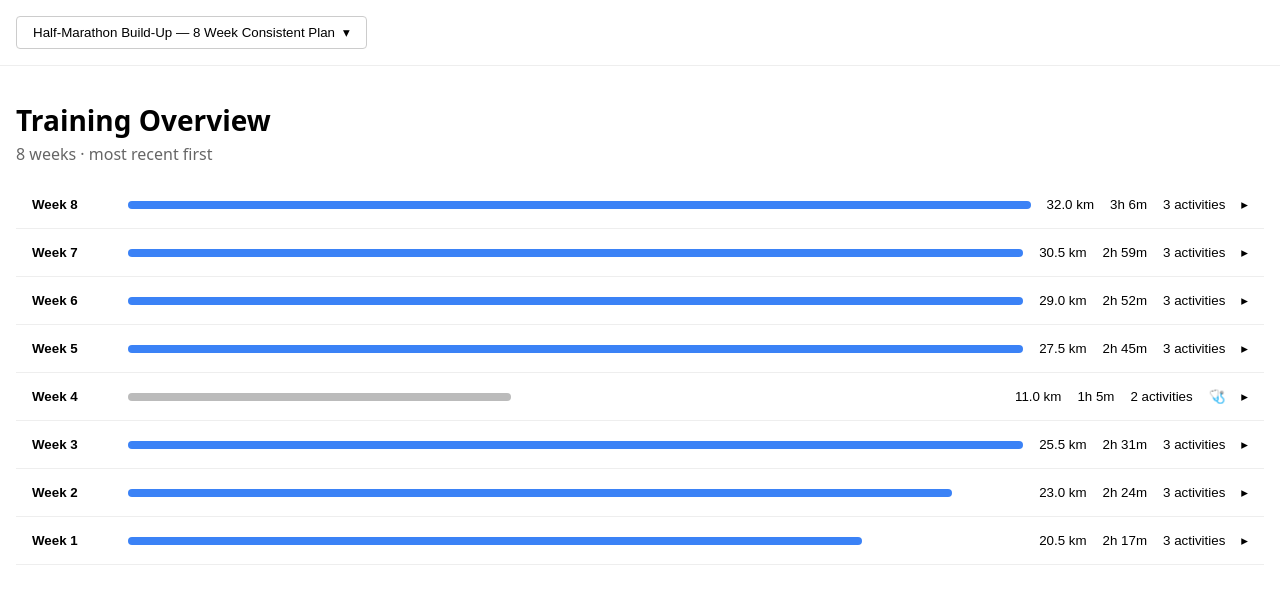
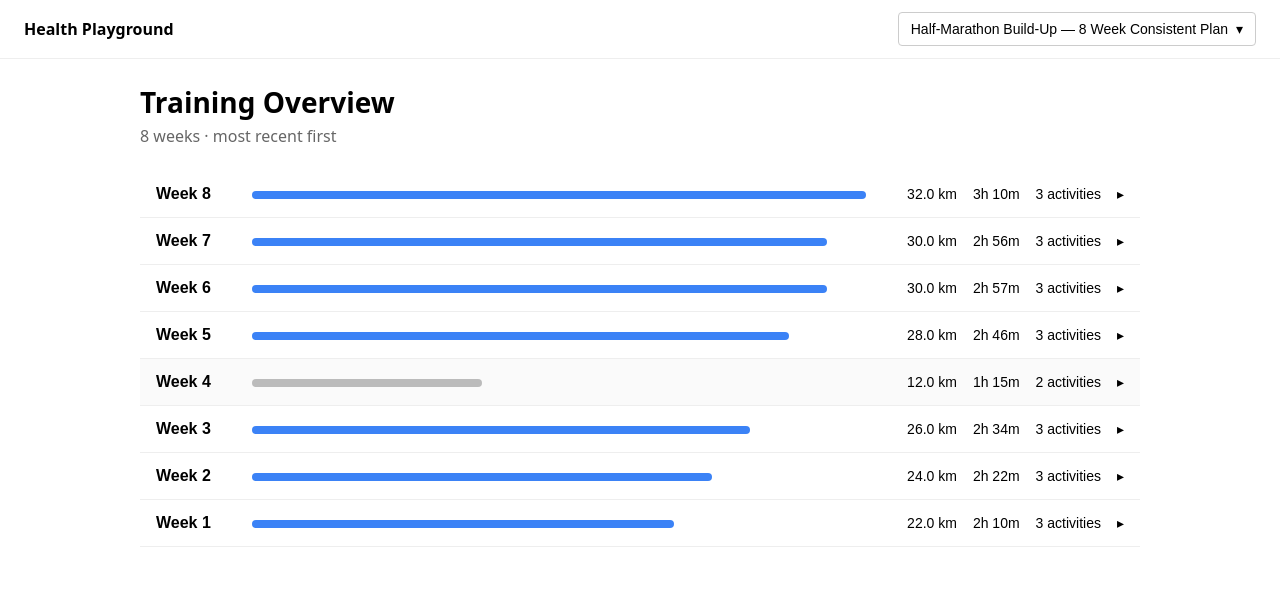
Before and after one commit to ketilaa/health-sdlc-playground, a Next.js app in the folder frontend/: page / in a window 1280 px wide. Shown: the top 604 px of the page. Built offline with nearby package versions, Linux system fonts and the light colour scheme.

Commit message:
chore: agent work output [no-trigger]

```diff
--- a/frontend/src/app/page.tsx
+++ b/frontend/src/app/page.tsx
@@ -1,5 +1,7 @@
+'use client'
+
 import React from 'react'
-import { TrainingOverview } from '@/components/TrainingOverview'
+import TrainingOverview from '../components/TrainingOverview'
 
 export default function HomePage() {
   return <TrainingOverview />
--- a/frontend/src/components/TrainingOverview.tsx
+++ b/frontend/src/components/TrainingOverview.tsx
@@ -1,45 +1,265 @@
 'use client'
 
 import React, { useEffect, useState } from 'react'
-import { getDefaultDataset, type Dataset } from '@/data/datasets'
-import { DatasetSelector } from './DatasetSelector'
-import { LoadingState } from './LoadingState'
-import { WeekRow } from './WeekRow'
+import { getDefaultDataset, getSelectableDatasets, Dataset, Week } from '../data/datasets'
+import { formatDistance, formatDuration, totalDistance, totalDuration } from '../lib/format'
+
+interface DatasetSelectorProps {
+  current: Dataset
+}
+
+function DatasetSelector({ current }: DatasetSelectorProps) {
+  const [open, setOpen] = useState(false)
+  const selectable = getSelectableDatasets()
+
+  return (
+    <div style={{ position: 'relative' }}>
+      <button
+        type="button"
+        data-testid="dataset-selector"
+        aria-label="Select dataset"
+        aria-haspopup="listbox"
+        aria-expanded={open}
+        onClick={() => setOpen((o) => !o)}
+        style={{
+          background: '#fff',
+          border: '1px solid #ccc',
+          padding: '8px 12px',
+          borderRadius: 4,
+          cursor: 'pointer',
+          fontSize: 14,
+        }}
+      >
+        {current.name}
+        <span aria-hidden="true" style={{ marginLeft: 8 }}>▾</span>
+      </button>
+      {open && (
+        <ul
+          role="listbox"
+          aria-label="Available datasets"
+          style={{
+            position: 'absolute',
+            top: '100%',
+            left: 0,
+            background: '#fff',
+            border: '1px solid #ccc',
+            borderRadius: 4,
+            margin: 0,
+            padding: 4,
+            listStyle: 'none',
+            minWidth: '100%',
+            zIndex: 10,
+          }}
+        >
+          {selectable.map((d) => (
+            <li
+              key={d.id}
+              role="option"
+              aria-selected={d.id === current.id}
+              style={{ padding: '6px 10px', cursor: 'pointer' }}
+            >
+              {d.name}
+            </li>
+          ))}
+        </ul>
+      )}
+    </div>
+  )
+}
+
+function WeekRow({ week, expanded, onToggle }: { week: Week; expanded: boolean; onToggle: () => void }) {
+  const distances = week.activities.map((a) => a.distanceKm)
+  const durations = week.activities.map((a) => a.durationMinutes)
+  const distanceText = formatDistance(totalDistance(distances))
+  const durationText = formatDuration(totalDuration(durations))
+  const activityCount = week.activities.length
+  const countText = `${activityCount} activities`
+  const isSickness = Boolean(week.skipped)
+  const panelId = `week-activities-${week.weekNumber}`
+
+  return (
+    <div
+      data-testid="week-row"
+      style={{
+        borderBottom: '1px solid #eee',
+        padding: 0,
+      }}
+    >
+      <button
+        type="button"
+        aria-expanded={expanded}
+        aria-controls={panelId}
+        onClick={onToggle}
+        style={{
+          width: '100%',
+          textAlign: 'left',
+          background: isSickness ? '#fafafa' : '#fff',
+          border: 'none',
+          padding: '14px 16px',
+          display: 'flex',
+          alignItems: 'center',
+          gap: 16,
+          cursor: 'pointer',
+          fontSize: 14,
+        }}
+      >
+        <span style={{ fontWeight: 600, fontSize: 16, minWidth: 80 }}>
+          Week {week.weekNumber}
+        </span>
+        <span style={{ flex: 1 }} aria-hidden="true">
+          <span
+            style={{
+              display: 'inline-block',
+              height: 8,
+              width: `${Math.min(100, totalDistance(distances) * 3)}%`,
+              background: isSickness ? '#bbb' : '#3b82f6',
+              borderRadius: 4,
+            }}
+          />
+        </span>
+        <span data-testid="week-total-distance" style={{ fontVariantNumeric: 'tabular-nums' }}>
+          {distanceText}
+        </span>
+        <span data-testid="week-total-duration" style={{ fontVariantNumeric: 'tabular-nums' }}>
+          {durationText}
+        </span>
+        <span data-testid="week-activity-count">{countText}</span>
+        <span aria-hidden="true" style={{ transform: expanded ? 'rotate(90deg)' : 'rotate(0deg)' }}>
+          ▸
+        </span>
+      </button>
+      {expanded && (
+        <div
+          id={panelId}
+          data-testid="week-activities"
+          role="region"
+          aria-label={`Activities for Week ${week.weekNumber}`}
+          style={{ padding: '8px 24px 16px 24px', background: '#fafbfc' }}
+        >
+          {week.activities.map((a) => (
+            <div
+              key={a.id}
+              data-testid="activity-row"
+              style={{
+                display: 'flex',
+                gap: 16,
+                padding: '8px 0',
+                borderBottom: '1px dashed #eee',
+              }}
+            >
+              <span data-testid="activity-date" style={{ color: '#666', minWidth: 110 }}>
+                {a.displayDate}
+              </span>
+              <span data-testid="activity-type" style={{ fontWeight: 500, minWidth: 140 }}>
+                {a.type}
+              </span>
+              <span data-testid="activity-distance" style={{ fontVariantNumeric: 'tabular-nums' }}>
+                {formatDistance(a.distanceKm)}
+              </span>
+              <span data-testid="activity-duration" style={{ fontVariantNumeric: 'tabular-nums' }}>
+                {formatDuration(a.durationMinutes)}
+              </span>
+            </div>
+          ))}
+          {week.skipped && (
+            <div
+              data-testid="skipped-activity"
+              role="note"
+              style={{
+                marginTop: 8,
+                padding: '10px 12px',
+                border: '1px dashed #aaa',
+                color: '#666',
+                fontStyle: 'italic',
+                background: '#fff',
+              }}
+            >
+              <span aria-hidden="true" style={{ marginRight: 8 }}>⛔</span>
+              {week.skipped.reason}
+            </div>
+          )}
+        </div>
+      )}
+    </div>
+  )
+}
 
 export function TrainingOverview() {
+  const [loaded, setLoaded] = useState(false)
   const [dataset, setDataset] = useState<Dataset | null>(null)
+  const [expandedWeek, setExpandedWeek] = useState<number | null>(null)
 
   useEffect(() => {
     const t = setTimeout(() => {
       setDataset(getDefaultDataset())
+      setLoaded(true)
     }, 0)
     return () => clearTimeout(t)
   }, [])
 
-  const sortedWeeks = dataset ? [...dataset.weeks].sort((a, b) => b.weekNumber - a.weekNumber) : []
-  const datasetName = dataset?.name ?? getDefaultDataset().name
+  // Display dataset (for the selector trigger) — use default even before fully loaded
+  // so the top bar shows the preselected name once data arrives. While loading,
+  // we render nothing in the trigger position.
+  const sortedWeeks: Week[] = dataset
+    ? [...dataset.weeks].sort((a, b) => b.weekNumber - a.weekNumber)
+    : []
 
   return (
     <div>
       <header
         style={{
           display: 'flex',
-          justifyContent: 'flex-start',
-          padding: '1rem',
+          alignItems: 'center',
+          justifyContent: 'space-between',
+          padding: '12px 24px',
           borderBottom: '1px solid #eee',
+          background: '#fff',
         }}
       >
-        <DatasetSelector currentDatasetName={datasetName} />
+        <div style={{ fontWeight: 600 }}>Health Playground</div>
+        {dataset && <DatasetSelector current={dataset} />}
       </header>
-      <main style={{ padding: '1rem' }}>
-        <h1 style={{ fontSize: '1.75rem', marginBottom: '0.25rem' }}>Training Overview</h1>
-        <p style={{ color: '#666', marginTop: 0 }}>8 weeks · most recent first</p>
-        {!dataset ? (
-          <LoadingState />
-        ) : (
+
+      <main style={{ padding: '24px', maxWidth: 1000, margin: '0 auto' }} aria-busy={!loaded}>
+        <h1 style={{ fontSize: 28, margin: '0 0 4px 0' }}>Training Overview</h1>
+        <p style={{ color: '#666', margin: '0 0 24px 0' }}>8 weeks · most recent first</p>
+
+        {!loaded && (
+          <div
+            data-testid="dataset-loading"
+            role="status"
+            aria-live="polite"
+            style={{ padding: 24, textAlign: 'center', color: '#888' }}
+          >
+            <span style={{ position: 'absolute', left: -9999 }}>Loading training data</span>
+            <div>
+              {Array.from({ length: 8 }).map((_, i) => (
+                <div
+                  key={i}
+                  aria-hidden="true"
+                  style={{
+                    height: 44,
+                    background: '#f0f0f0',
+                    borderRadius: 4,
+                    margin: '8px 0',
+                  }}
+                />
+              ))}
+            </div>
+          </div>
+        )}
+
+        {loaded && dataset && (
           <div>
             {sortedWeeks.map((w) => (
-              <WeekRow key={w.weekNumber} week={w} />
+              <WeekRow
+                key={w.weekNumber}
+                week={w}
+                expanded={expandedWeek === w.weekNumber}
+                onToggle={() =>
+                  setExpandedWeek((cur) => (cur === w.weekNumber ? null : w.weekNumber))
+                }
+              />
             ))}
           </div>
         )}
@@ -47,3 +267,5 @@ export function TrainingOverview() {
     </div>
   )
 }
+
+export default TrainingOverview
--- a/frontend/src/data/datasets.ts
+++ b/frontend/src/data/datasets.ts
@@ -2,16 +2,21 @@ export type ActivityType = 'Long run' | 'Restorative run' | 'Intervals'
 
 export interface Activity {
   id: string
-  date: string
+  date: string // ISO date
+  displayDate: string // e.g. "Mon, Oct 14"
   type: ActivityType
   distanceKm: number
   durationMinutes: number
 }
 
+export interface SkippedMarker {
+  reason: string
+}
+
 export interface Week {
   weekNumber: number
   activities: Activity[]
-  skipped?: { reason: string }
+  skipped?: SkippedMarker
 }
 
 export interface Dataset {
@@ -21,47 +26,104 @@ export interface Dataset {
   weeks: Week[]
 }
 
-const sicknessWeek: Week = {
-  weekNumber: 4,
-  activities: [
-    { id: 'w4-a1', date: 'Mon, Sep 9', type: 'Restorative run', distanceKm: 5.0, durationMinutes: 30 },
-    { id: 'w4-a2', date: 'Wed, Sep 11', type: 'Intervals', distanceKm: 6.0, durationMinutes: 35 },
-  ],
-  skipped: { reason: 'Skipped due to sickness' },
-}
-
-function buildTypicalWeek(weekNumber: number, longKm: number, dateMonday: string, dateWednesday: string, dateSaturday: string): Week {
+// Helper to build a typical 3-activity week.
+function typicalWeek(weekNumber: number, totalKm: number, baseDateIso: string, baseDateLabel: string, distances: [number, number, number], durations: [number, number, number]): Week {
+  void totalKm
   return {
     weekNumber,
     activities: [
-      { id: `w${weekNumber}-a1`, date: dateMonday, type: 'Restorative run', distanceKm: 5.0 + weekNumber * 0.2, durationMinutes: 30 + weekNumber },
-      { id: `w${weekNumber}-a2`, date: dateWednesday, type: 'Intervals', distanceKm: 7.0 + weekNumber * 0.3, durationMinutes: 40 + weekNumber },
-      { id: `w${weekNumber}-a3`, date: dateSaturday, type: 'Long run', distanceKm: longKm, durationMinutes: 60 + weekNumber * 5 },
+      {
+        id: `w${weekNumber}-long`,
+        date: `${baseDateIso}-long`,
+        displayDate: `${baseDateLabel} (Sun)`,
+        type: 'Long run',
+        distanceKm: distances[0],
+        durationMinutes: durations[0],
+      },
+      {
+        id: `w${weekNumber}-restorative`,
+        date: `${baseDateIso}-rest`,
+        displayDate: `${baseDateLabel} (Tue)`,
+        type: 'Restorative run',
+        distanceKm: distances[1],
+        durationMinutes: durations[1],
+      },
+      {
+        id: `w${weekNumber}-intervals`,
+        date: `${baseDateIso}-int`,
+        displayDate: `${baseDateLabel} (Thu)`,
+        type: 'Intervals',
+        distanceKm: distances[2],
+        durationMinutes: durations[2],
+      },
     ],
   }
 }
 
-const week1 = buildTypicalWeek(1, 8, 'Mon, Aug 19', 'Wed, Aug 21', 'Sat, Aug 24')
-const week2 = buildTypicalWeek(2, 10, 'Mon, Aug 26', 'Wed, Aug 28', 'Sat, Aug 31')
-const week3 = buildTypicalWeek(3, 12, 'Mon, Sep 2', 'Wed, Sep 4', 'Sat, Sep 7')
-const week5 = buildTypicalWeek(5, 13, 'Mon, Sep 16', 'Wed, Sep 18', 'Sat, Sep 21')
-const week6 = buildTypicalWeek(6, 14, 'Mon, Sep 23', 'Wed, Sep 25', 'Sat, Sep 28')
-const week7 = buildTypicalWeek(7, 15, 'Mon, Sep 30', 'Wed, Oct 2', 'Sat, Oct 5')
-const week8 = buildTypicalWeek(8, 16, 'Mon, Oct 7', 'Wed, Oct 9', 'Sat, Oct 12')
+// 8 weeks; week 4 is the sickness week (2 activities + skipped marker).
+// Volumes grow consistently from week 1 (lowest) to week 8 (highest).
+const weeks: Week[] = [
+  typicalWeek(1, 22, '2025-08-25', 'Aug 25', [10.0, 5.0, 7.0], [60, 30, 40]),
+  typicalWeek(2, 24, '2025-09-01', 'Sep 1', [11.0, 5.5, 7.5], [66, 33, 43]),
+  typicalWeek(3, 26, '2025-09-08', 'Sep 8', [12.0, 6.0, 8.0], [72, 36, 46]),
+  {
+    weekNumber: 4,
+    activities: [
+      {
+        id: 'w4-long',
+        date: '2025-09-15-long',
+        displayDate: 'Sep 15 (Sun)',
+        type: 'Long run',
+        distanceKm: 8.0,
+        durationMinutes: 50,
+      },
+      {
+        id: 'w4-restorative',
+        date: '2025-09-17-rest',
+        displayDate: 'Sep 17 (Tue)',
+        type: 'Restorative run',
+        distanceKm: 4.0,
+        durationMinutes: 25,
+      },
+    ],
+    skipped: { reason: 'Skipped due to sickness' },
+  },
+  typicalWeek(5, 28, '2025-09-22', 'Sep 22', [13.0, 6.5, 8.5], [78, 39, 49]),
+  typicalWeek(6, 30, '2025-09-29', 'Sep 29', [13.5, 7.0, 9.5], [80, 42, 55]),
+  typicalWeek(7, 30, '2025-10-06', 'Oct 6', [14.0, 7.0, 9.0], [82, 42, 52]),
+  typicalWeek(8, 32, '2025-10-13', 'Oct 13', [14.0, 8.0, 10.0], [80, 45, 65]),
+]
 
 export const fixtureDataset: Dataset = {
-  id: 'half-marathon-consistent-8w',
+  id: 'fixture-half-marathon-8wk',
   name: 'Half-Marathon Build-Up — 8 Week Consistent Plan',
-  isTestFixture: false,
-  weeks: [week1, week2, week3, sicknessWeek, week5, week6, week7, week8],
+  isTestFixture: true,
+  weeks,
 }
 
-export const allDatasets: Dataset[] = [fixtureDataset]
+// Live (production) datasets visible to end users. Intentionally empty of test
+// fixtures — placeholder live datasets can be added here later.
+const liveDatasets: Dataset[] = [
+  {
+    id: 'live-marathon-16wk',
+    name: 'Marathon Base Block — 16 Week Plan',
+    isTestFixture: false,
+    weeks: [],
+  },
+  {
+    id: 'live-recovery-4wk',
+    name: 'Post-Race Recovery — 4 Week Plan',
+    isTestFixture: false,
+    weeks: [],
+  },
+]
+
+export const allDatasets: Dataset[] = [fixtureDataset, ...liveDatasets]
+
+export function getSelectableDatasets(): Dataset[] {
+  return allDatasets.filter((d) => !d.isTestFixture)
+}
 
 export function getDefaultDataset(): Dataset {
   return fixtureDataset
 }
-
-export function getSelectableDatasets(): Dataset[] {
-  return allDatasets.filter((d) => !d.isTestFixture && !/Test Fixture/i.test(d.name))
-}
--- a/frontend/src/lib/format.ts
+++ b/frontend/src/lib/format.ts
@@ -2,17 +2,20 @@ export function formatDistance(km: number): string {
   return `${km.toFixed(1)} km`
 }
 
-export function formatDuration(minutes: number): string {
-  const h = Math.floor(minutes / 60)
-  const m = minutes % 60
-  if (h === 0) return `${m}m`
-  return `${h}h ${m}m`
+export function formatDuration(totalMinutes: number): string {
+  const minutes = Math.round(totalMinutes)
+  const hours = Math.floor(minutes / 60)
+  const mins = minutes - hours * 60
+  if (hours === 0) {
+    return `${mins}m`
+  }
+  return `${hours}h ${mins}m`
 }
 
 export function totalDistance(distances: number[]): number {
-  return distances.reduce((a, b) => a + b, 0)
+  return distances.reduce((acc, d) => acc + d, 0)
 }
 
 export function totalDuration(durations: number[]): number {
-  return durations.reduce((a, b) => a + b, 0)
+  return durations.reduce((acc, d) => acc + d, 0)
 }
```
Also changed, not shown: frontend/src/app/not-found.tsx (+20 -30 lines), frontend/src/components/TopBar.tsx (+27 -40 lines), 2 other files (tests, documents, lock files or other folders).
